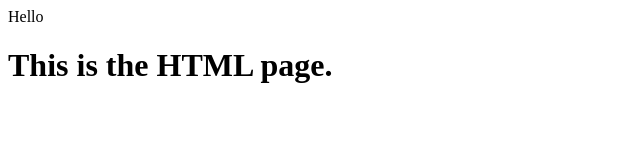
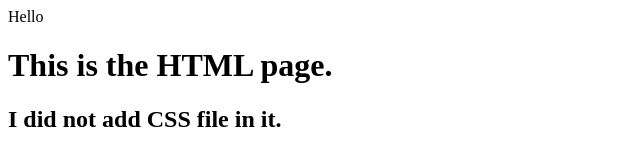
Before and after one commit to Nishat9718/Demo, a plain HTML site: page Index.html in a window 1280 px wide. Shown: the whole page, without its empty margins (0-640 px from the left). Drawn offline with Linux system fonts and the light colour scheme.

Commit message:
Add h2 tag

```diff
--- a/Index.html
+++ b/Index.html
@@ -1,2 +1,4 @@
 <div>Hello</div>
 <h1>This is the HTML page.</h1>
+<h2>I did not add CSS file in it.
+</h2>
```
